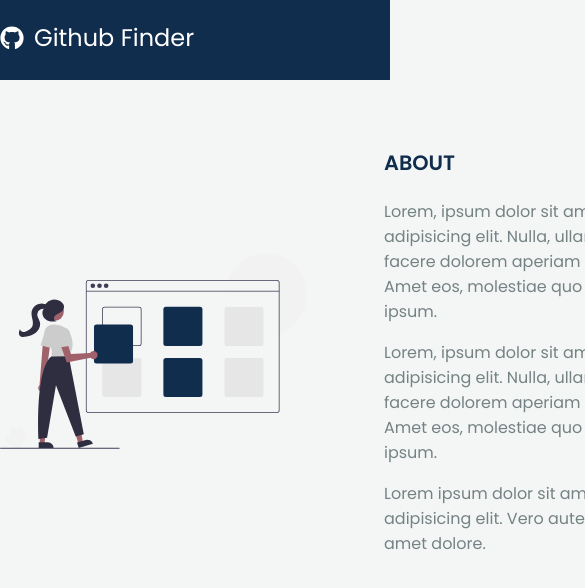
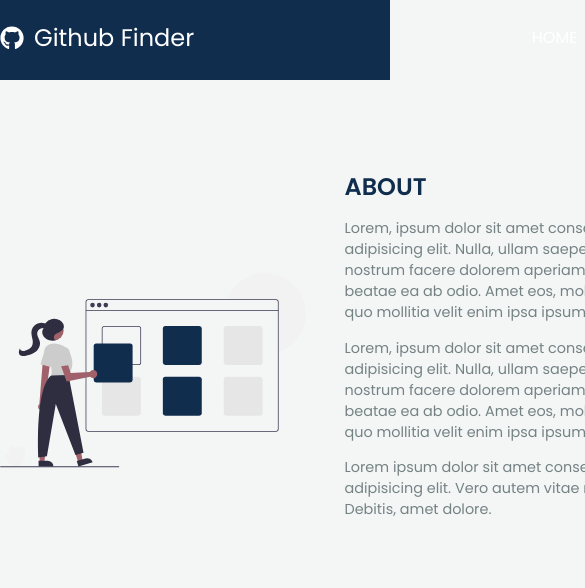
Before and after one commit to badjatya/Git-Finder, a React (Create React App) app: page /about in a window 390 px wide. Shown: the top 588 px of the page, 585 px wide, since content can reach past the window. Built offline with nearby package versions, Linux system fonts and the light colour scheme.

Commit message:
added media query for Breakpoint 768px

```diff
--- a/src/App/components/layouts/Navbar/Navbar.styles.js
+++ b/src/App/components/layouts/Navbar/Navbar.styles.js
@@ -25,6 +25,12 @@ export const Nav = styled.nav`
   @media screen and (max-width: 1024px) {
     width: 768px;
     max-width: 768px;
+  }
+
+  /* Breakpoint 768px  */
+  @media screen and (max-width: 768px) {
+    width: 650px;
+    max-width: 650px;
   }
 `;
 
--- a/src/App/pages/About/Aboutpage.styles.js
+++ b/src/App/pages/About/Aboutpage.styles.js
@@ -16,16 +16,31 @@ export const AboutContainer = styled.div`
   @media screen and (max-width: 1024px) {
     margin: 6% auto 2% auto;
   }
+
+  /* Breakpoint 768px  */
+  @media screen and (max-width: 768px) {
+    margin: 10% auto 4% auto;
+  }
 `;
 
 export const LeftColumn = styled.div`
   width: 40%;
   height: 450px;
+
+  /* Breakpoint 768px  */
+  @media screen and (max-width: 768px) {
+    width: 47%;
+  }
 `;
 
 export const RightColumn = styled.div`
   width: 50%;
   height: 450px;
+
+  /* Breakpoint 768px  */
+  @media screen and (max-width: 768px) {
+    width: 47%;
+  }
 `;
 
 export const Img = styled.img`
@@ -38,10 +53,22 @@ export const Heading = styled.p`
   font-weight: 600;
   color: ${Colors.primary};
   text-transform: uppercase;
+
+  /* Breakpoint 768px  */
+  @media screen and (max-width: 768px) {
+    font-size: 1.5rem;
+    margin-bottom: 10px;
+  }
 `;
 
 export const Paragraph = styled.p`
   font-size: 1rem;
   color: #758283;
   font-weight: 400;
+
+  /* Breakpoint 768px  */
+  @media screen and (max-width: 768px) {
+    font-size: 0.9rem;
+    margin-bottom: 10px;
+  }
 `;
--- a/src/App/pages/Homepage/Homepage.styles.js
+++ b/src/App/pages/Homepage/Homepage.styles.js
@@ -17,6 +17,11 @@ export const Home = styled.main`
   /* Breakpoint 1024px  */
   @media screen and (max-width: 1024px) {
     margin: 15% auto 2% auto;
+  }
+
+  /* Breakpoint 768px  */
+  @media screen and (max-width: 768px) {
+    margin: 20% auto 10% auto;
   }
 `;
 
@@ -41,6 +46,11 @@ export const H1 = styled.h1`
   @media screen and (max-width: 1024px) {
     font-size: 3rem;
   }
+
+  /* Breakpoint 768px  */
+  @media screen and (max-width: 768px) {
+    font-size: 2.7rem;
+  }
 `;
 export const Form = styled.form`
   display: flex;
--- a/src/App/pages/UserDetailPage/UserDetailPage.styles.js
+++ b/src/App/pages/UserDetailPage/UserDetailPage.styles.js
@@ -8,6 +8,11 @@ export const UserDetail = styled.div`
   display: flex;
   align-items: center;
   justify-content: space-between;
+
+  /* Breakpoint 768px  */
+  @media screen and (max-width: 768px) {
+    flex-direction: column;
+  }
 `;
 
 export const LeftColumn = styled.div`
@@ -21,6 +26,13 @@ export const LeftColumn = styled.div`
   @media screen and (max-width: 1024px) {
     height: 500px;
   }
+
+  /* Breakpoint 768px  */
+  @media screen and (max-width: 768px) {
+    width: 90%;
+    height: 350px;
+    margin-bottom: 40px;
+  }
 `;
 
 export const RightColumn = styled.div`
@@ -32,6 +44,14 @@ export const RightColumn = styled.div`
     margin-top: -40px;
     width: 66%;
   }
+
+  /* Breakpoint 768px  */
+  @media screen and (max-width: 768px) {
+    width: 90%;
+    height: 350px;
+    margin-bottom: 90px;
+    margin-top: -20px;
+  }
 `;
 
 export const ImgContainer = styled.div`
@@ -41,6 +61,11 @@ export const ImgContainer = styled.div`
   /* Breakpoint 1024px  */
   @media screen and (max-width: 1024px) {
     height: 350px;
+  }
+
+  /* Breakpoint 768px  */
+  @media screen and (max-width: 768px) {
+    height: 224px;
   }
 `;
 
@@ -63,6 +88,12 @@ export const Name = styled.p`
   @media screen and (max-width: 1024px) {
     margin-top: 25px;
     margin-bottom: 20px;
+  }
+
+  /* Breakpoint 768px  */
+  @media screen and (max-width: 768px) {
+    margin-top: 10px;
+    margin-bottom: 10px;
   }
 `;
 
@@ -103,4 +134,10 @@ export const RepoContainer = styled.div`
     width: 768px;
     max-width: 768px;
   }
+
+  /* Breakpoint 768px  */
+  @media screen and (max-width: 768px) {
+    width: 650px;
+    max-width: 650px;
+  }
 `;
--- a/src/Global.styles.js
+++ b/src/Global.styles.js
@@ -24,8 +24,15 @@ export const Container = styled.main`
   max-width: 1024px;
   margin: 0 auto;
 
+  /* Breakpoint 1024px  */
   @media screen and (max-width: 1024px) {
     width: 768px;
     max-width: 768px;
   }
+
+  /* Breakpoint 768px  */
+  @media screen and (max-width: 768px) {
+    width: 650px;
+    max-width: 650px;
+  }
 `;
```
